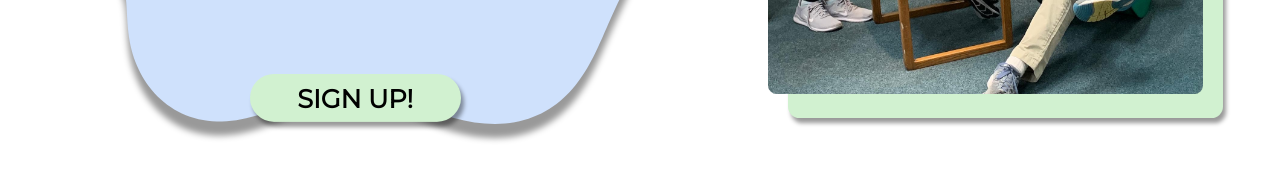
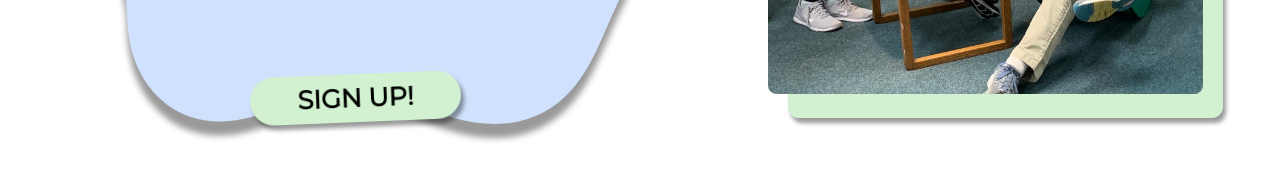
Before and after one commit to joshuayanggithub/global-education-club, a React (Vite) app: page / in a window 1280 px wide. Shown: the part 568-744 px from the top of the page. Built offline with nearby package versions, Linux system fonts and the light colour scheme; a web font is replaced by a local one.

Commit message:
Hero Jump Animations + Cleaning

```diff
--- a/src/styles/Hero.css
+++ b/src/styles/Hero.css
@@ -78,7 +78,7 @@
   padding: 0.5vw 3vw 0.5vw 3vw;
   cursor: pointer;
   filter: drop-shadow(3px 5px 2px rgba(0, 0, 0, 0.4));
-  animation: float 1.5s ease-in-out infinite;
+  animation: jump-shaking 2s ease-in-out infinite;
 }
 
 .vector-button:hover {
@@ -125,4 +125,27 @@
   100% {
     transform: translatey(0px);
   }
+}
+@keyframes jump-shaking {
+  0% {
+    transform: translateX(0);
+  }
+  15% {
+    transform: translateY(-4px);
+  }
+  35% {
+    transform: translateY(-4px) rotate(12deg);
+  }
+  55% {
+    transform: translateY(-4px) rotate(-11deg);
+  }
+  65% {
+    transform: translateY(-4px) rotate(12deg);
+  }
+  75% {
+    transform: translateY(-4px) rotate(-11deg);
+  }
+  100% {
+    transform: translateY(0) rotate(0);
+  }
 }/*# sourceMappingURL=Hero.css.map */
--- a/src/styles/Hero.scss
+++ b/src/styles/Hero.scss
@@ -87,7 +87,7 @@ $light-blue: #CFE1FC;;
 
     cursor: pointer;
     filter: drop-shadow(3px 5px 2px rgb(0 0 0 / 0.4));
-    animation: float 1.5s ease-in-out infinite;
+    animation: jump-shaking 2s ease-in-out infinite;
 }
 
 .vector-button:hover {
@@ -136,3 +136,13 @@ $light-blue: #CFE1FC;;
       transform: translatey(0px);
     }
   }
+
+@keyframes jump-shaking {
+    0% { transform: translateX(0) }
+    15% { transform: translateY(-4px) }
+    35% { transform: translateY(-4px) rotate(12deg) }
+    55% { transform: translateY(-4px) rotate(-11deg) }
+    65% { transform: translateY(-4px) rotate(12deg) }
+    75% { transform: translateY(-4px) rotate(-11deg) }
+    100% { transform: translateY(0) rotate(0) }
+}
```
Also changed, not shown: 1 other file (tests, documents, lock files or other folders).
